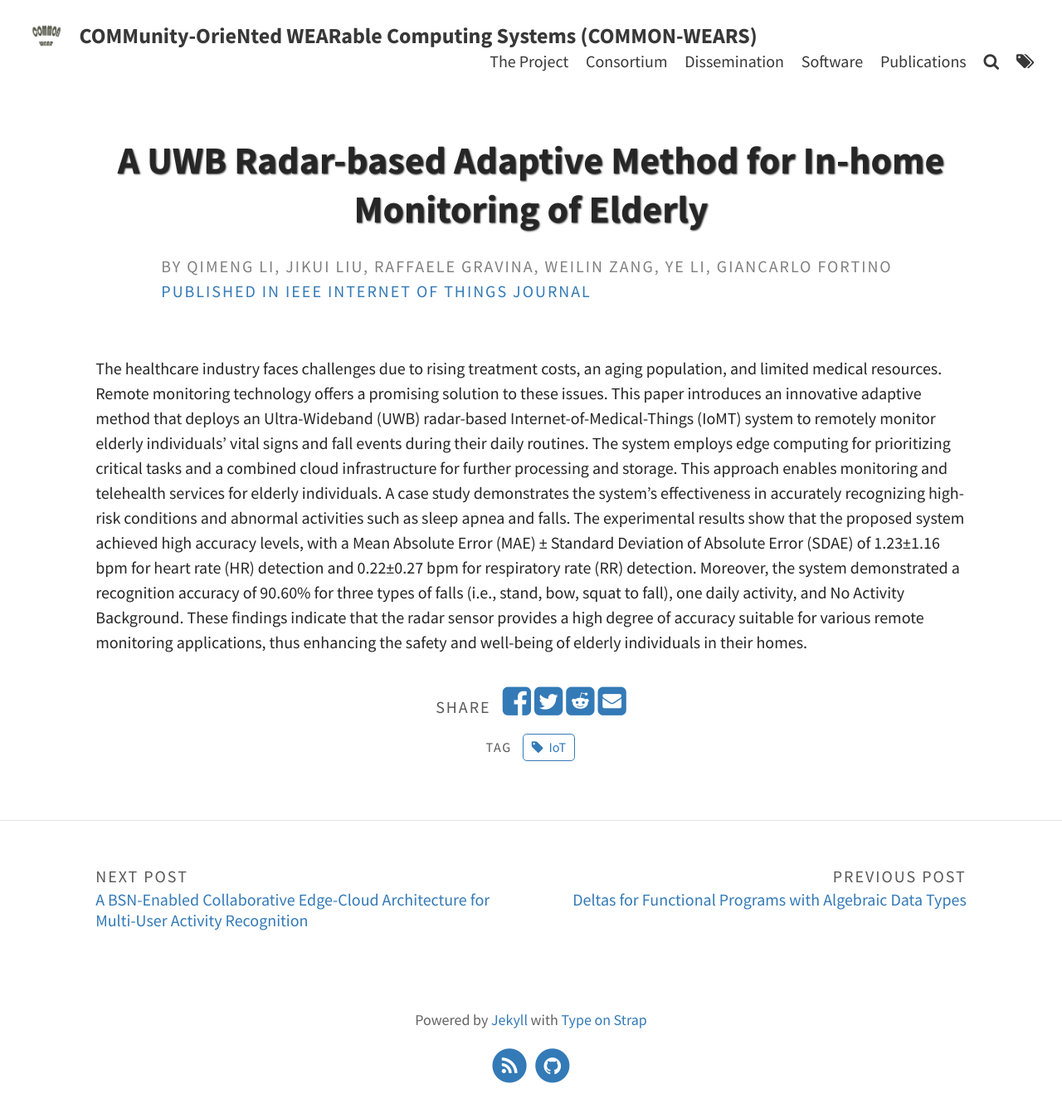
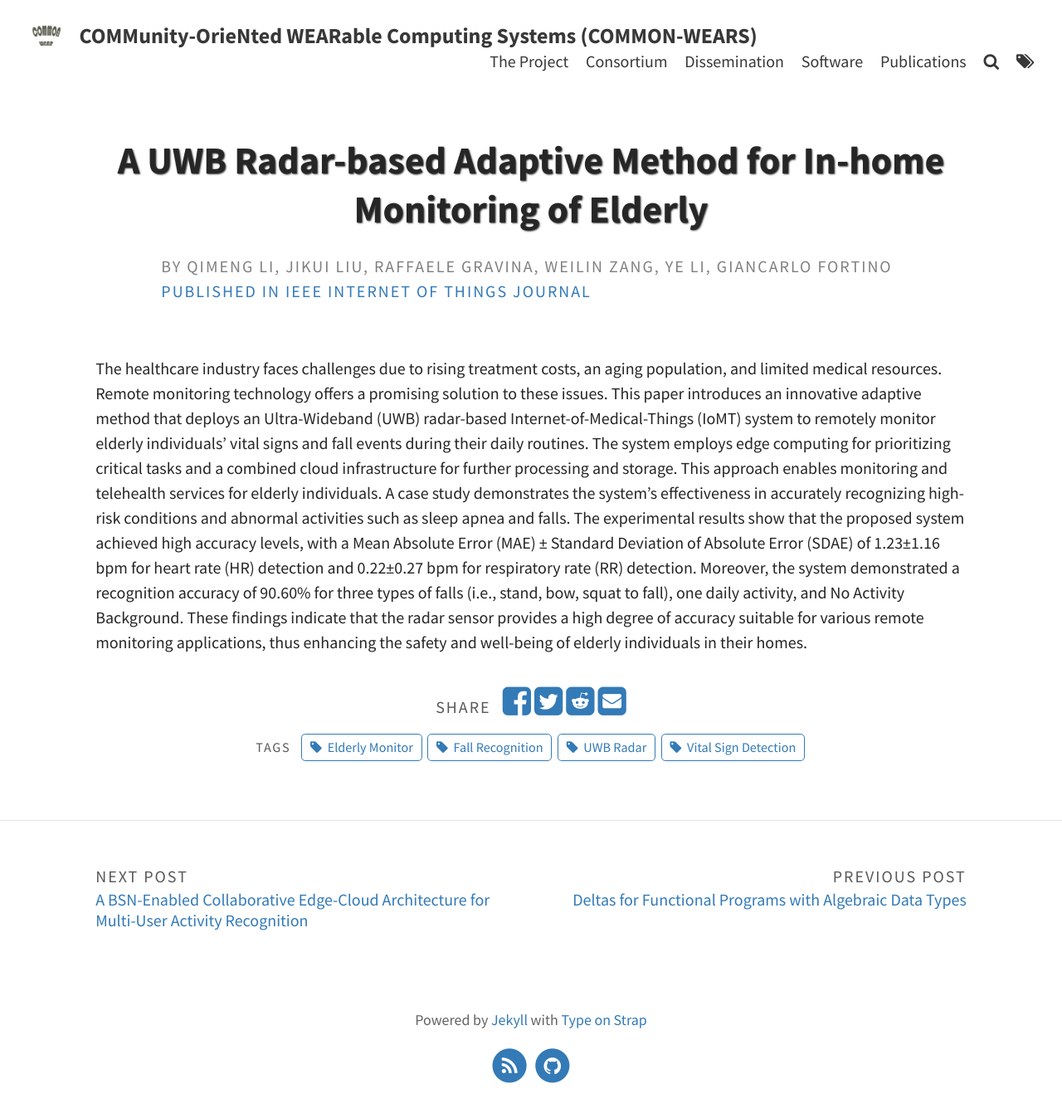
Before and after one commit to common-wears/2022, a Jekyll site: the page built from _posts/2023-08-30-UWB-IEEEIOJ.md, in a window 1280 px wide. Shown: the whole page at 83% size. Built offline with Jekyll 4.4.1, drawn with Linux system fonts in a browser that asks for light colours.

Commit message:
Update 2023-08-30-UWB-IEEEIOJ.md

```diff
--- a/_posts/2023-08-30-UWB-IEEEIOJ.md
+++ b/_posts/2023-08-30-UWB-IEEEIOJ.md
@@ -5,7 +5,7 @@ title: "A UWB Radar-based Adaptive Method for In-home Monitoring of Elderly"
 # List authors here as they appear in the paper
 authors: Qimeng Li, Jikui Liu, Raffaele Gravina, Weilin Zang, Ye Li, Giancarlo Fortino
 # List keywords to get more visibility
-tags: [IoT]
+tags: [Elderly Monitor, UWB Radar, Fall Recognition, Vital Sign Detection]
 # Add the journal / proceedings
 journal: IEEE Internet of Things Journal
 # Add the DOI
```
